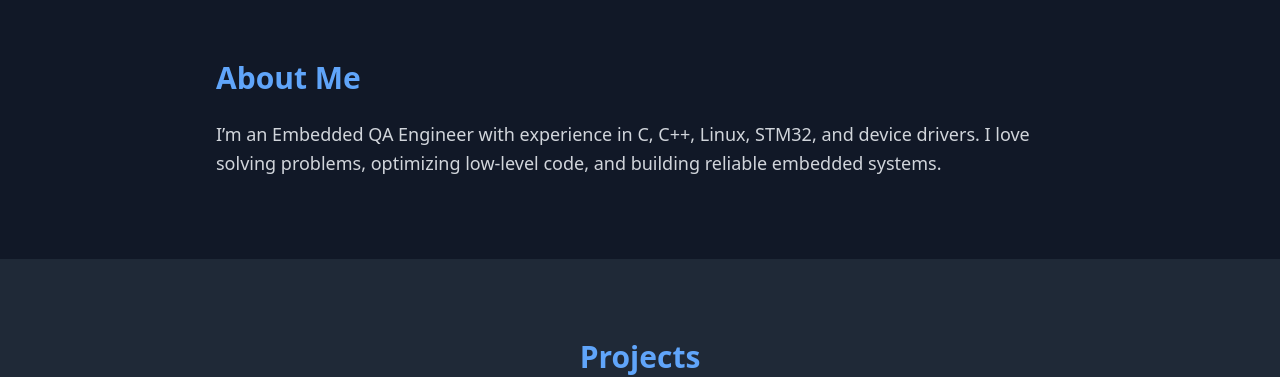
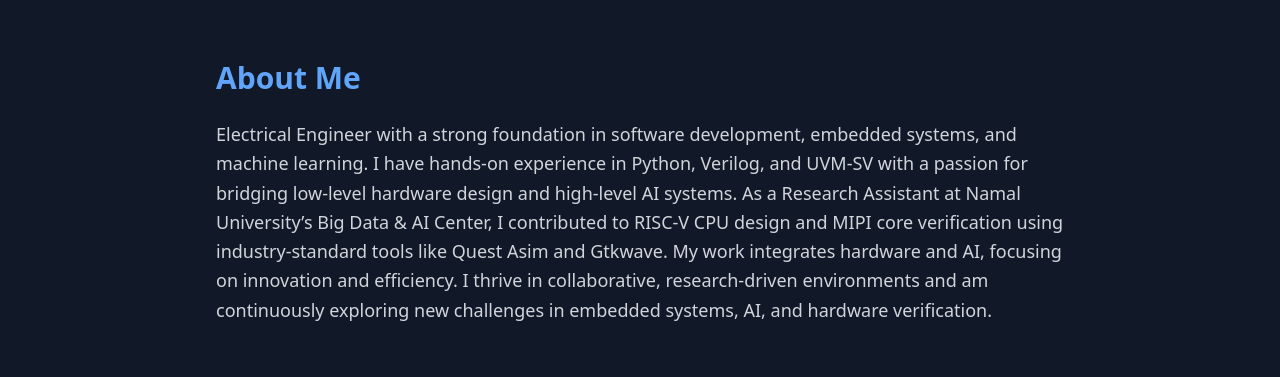
Before and after one commit to SHAHEER-DASTGIR/Portfolio, a React (Create React App) app: page / in a window 1280 px wide. Shown: the part 820-1197 px from the top of the page. Built offline with nearby package versions, Linux system fonts and the light colour scheme.

Commit message:
Updated About.js

```diff
--- a/src/components/About.js
+++ b/src/components/About.js
@@ -3,9 +3,11 @@ export default function About() {
     <section id="about" className="py-20 px-6 max-w-4xl mx-auto">
       <h2 className="text-3xl font-bold text-blue-400 mb-6">About Me</h2>
       <p className="text-lg leading-relaxed text-gray-300">
-        I’m an Embedded QA Engineer with experience in C, C++, Linux, STM32,
-        and device drivers. I love solving problems, optimizing low-level code,
-        and building reliable embedded systems.
+        Electrical Engineer with a strong foundation in software development, embedded systems, and machine learning. I have hands-on experience in Python, Verilog, and UVM-SV with a passion for bridging low-level hardware design and high-level AI systems.
+
+As a Research Assistant at Namal University’s Big Data & AI Center, I contributed to RISC-V CPU design and MIPI core verification using industry-standard tools like Quest Asim and Gtkwave. My work integrates hardware and AI, focusing on innovation and efficiency.
+
+I thrive in collaborative, research-driven environments and am continuously exploring new challenges in embedded systems, AI, and hardware verification.
       </p>
     </section>
   );
```
